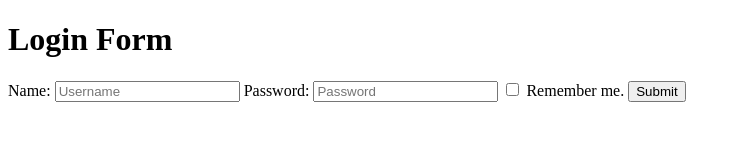
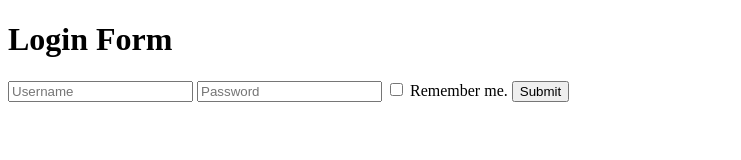
Before and after one commit to acciojob/remember-me-login-form-ramblerpk, a website: page main.html in a window 1280 px wide. Shown: the whole page, without its empty margins (0-741 px from the left). Drawn offline with Linux system fonts and the light colour scheme.

Commit message:
created a submission

```diff
--- a/main.html
+++ b/main.html
@@ -9,17 +9,15 @@
 <body>
 	<!-- the entire body must be written by student -->
 	<h1>Login Form</h1>
-	<form id ="loginForm">
-		<label for ="username" >Name:</label>
-		<input type="text" id= "username" placeholder="Username" required>
-		<label for ="password" >Password:</label>
-		<input type="password" id= "password" placeholder="Password" required>
-		 <label>
+    <form id="loginForm">
+        <input type="text" id="username" placeholder="Username" required>
+        <input type="password" id="password" placeholder="Password" required>
+        <label>
             <input type="checkbox" id="checkbox"> Remember me.
         </label>
-		<input type="submit" id="submit" value="Submit">
-	</form>
-	<button id="existing" style="display: none;">Login as existing user</button>
+        <input type="submit" id="submit" value="Submit">
+    </form>
+    <button id="existing" style="display: none;">Login as existing user</button>
     <script type="text/javascript" src="./script.js">
 </script>
 
```
